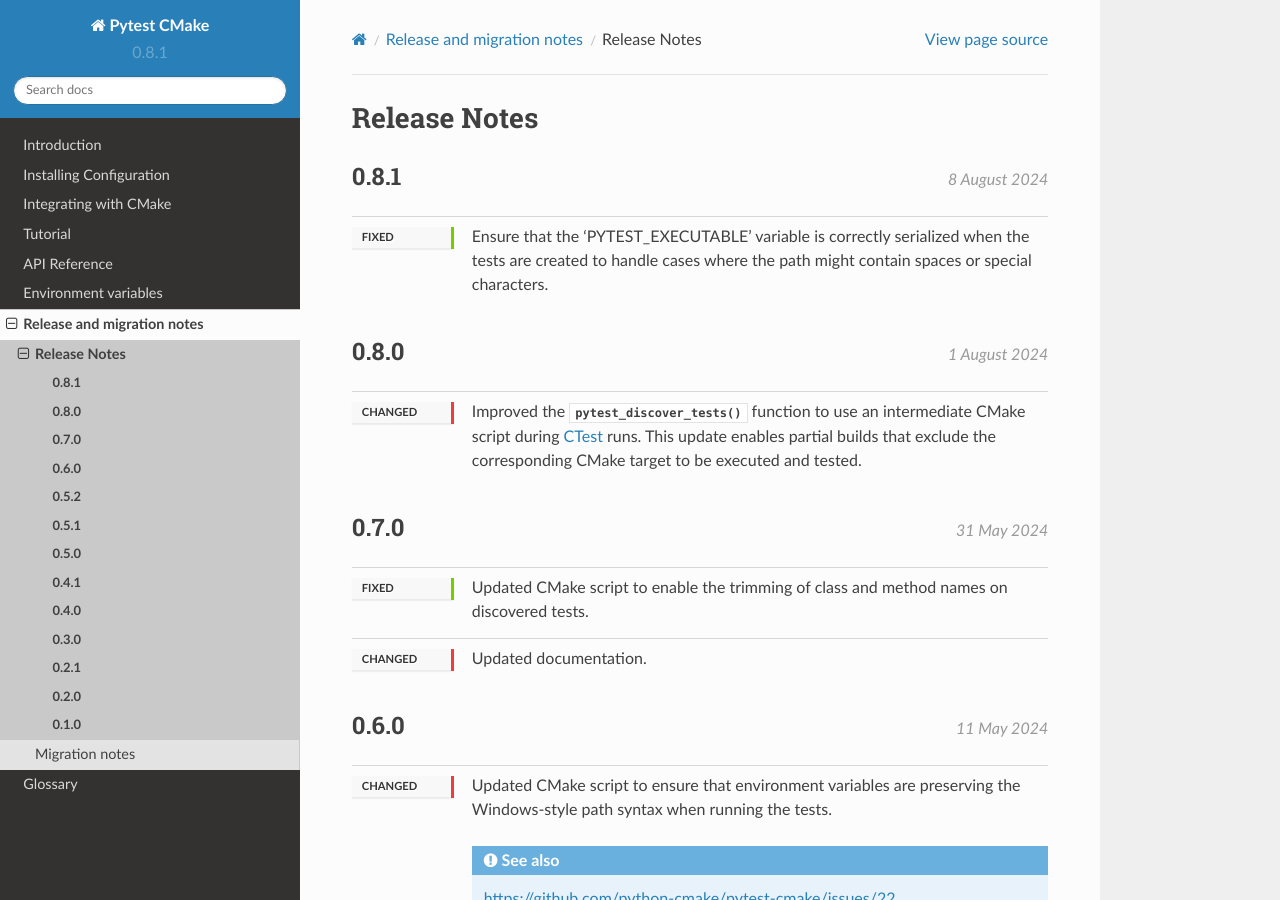
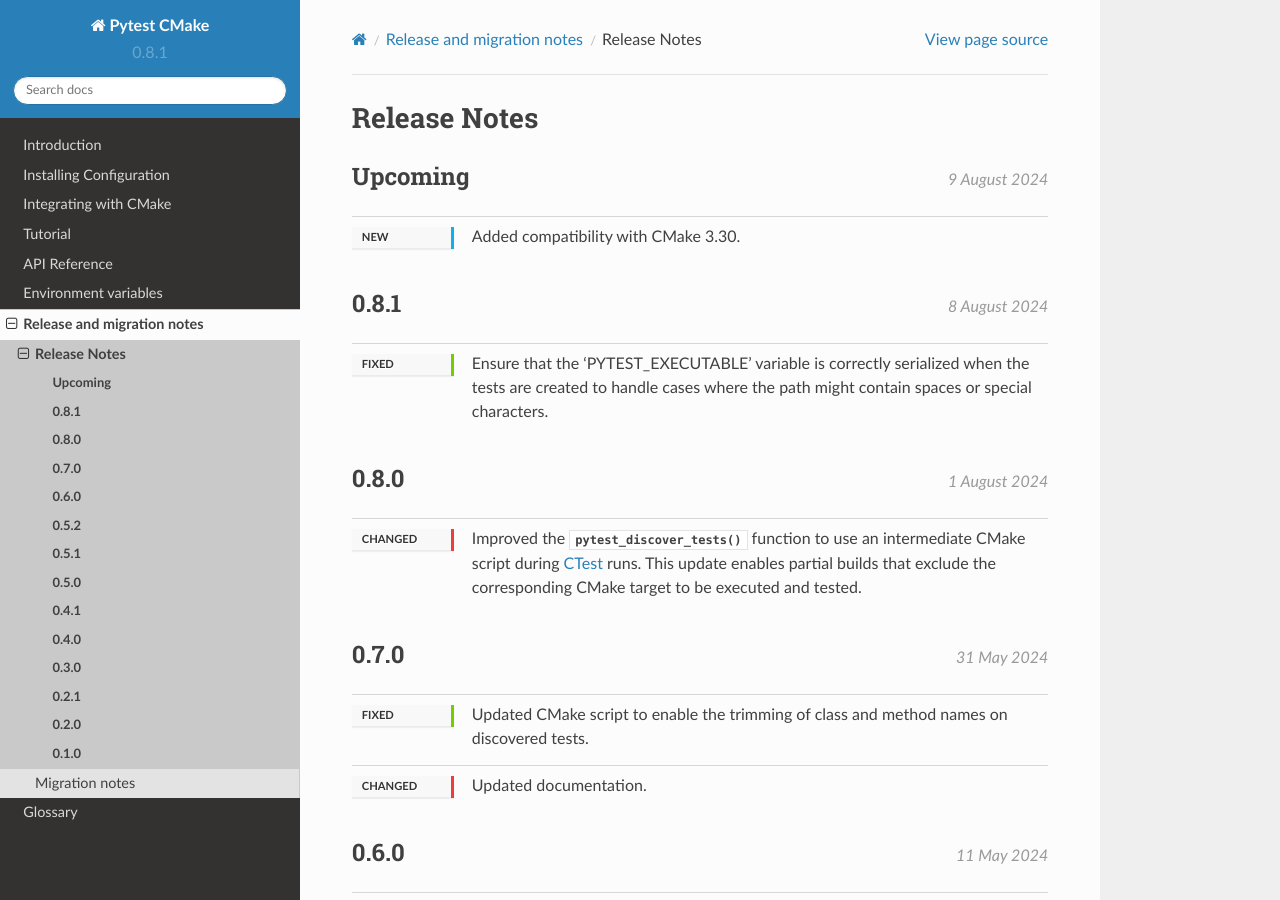
Before and after one commit to python-cmake/pytest-cmake, a Sphinx documentation site: the page built from doc/release/release_notes.rst, in a window 1280 px wide and 900 px high. Built offline with Sphinx 7.4.7 and the Read the Docs theme 2.0.0, drawn with Linux system fonts in a browser that asks for light colours.

Commit message:
Add compatibility with CMake 3.30

```diff
--- a/doc/release/release_notes.rst
+++ b/doc/release/release_notes.rst
@@ -3,6 +3,12 @@
 *************
 Release Notes
 *************
+
+.. release:: Upcoming
+
+    .. change:: new
+
+        Added compatibility with CMake 3.30.
 
 .. release:: 0.8.1
     :date: 2024-08-08
```
Also changed, not shown: README.md (+1 -1 lines), 3 other files.
